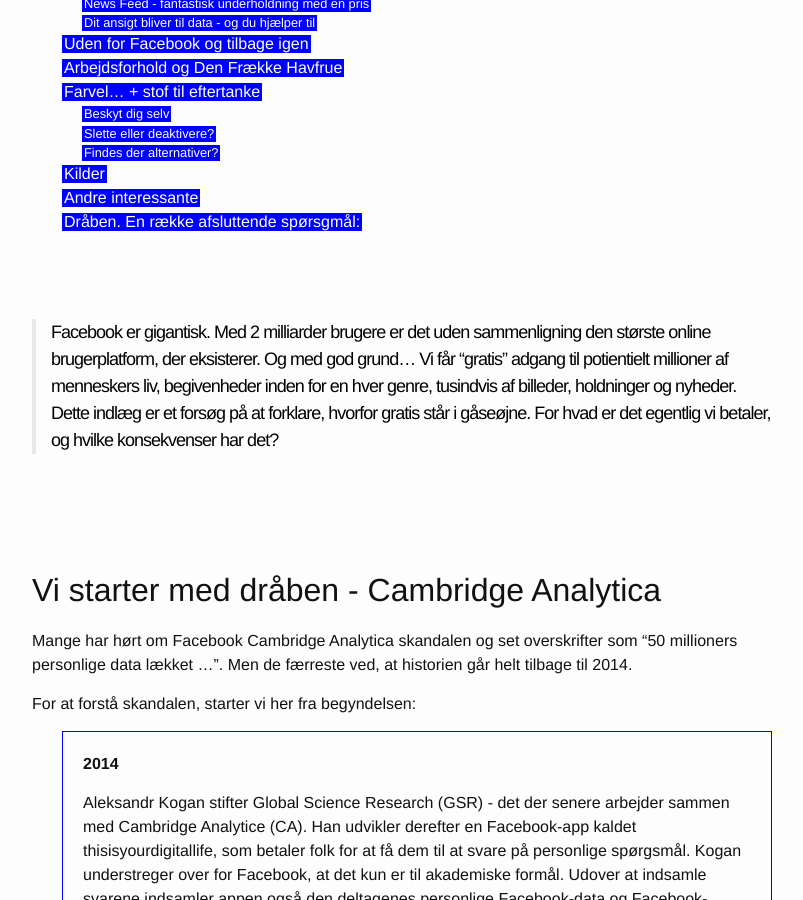
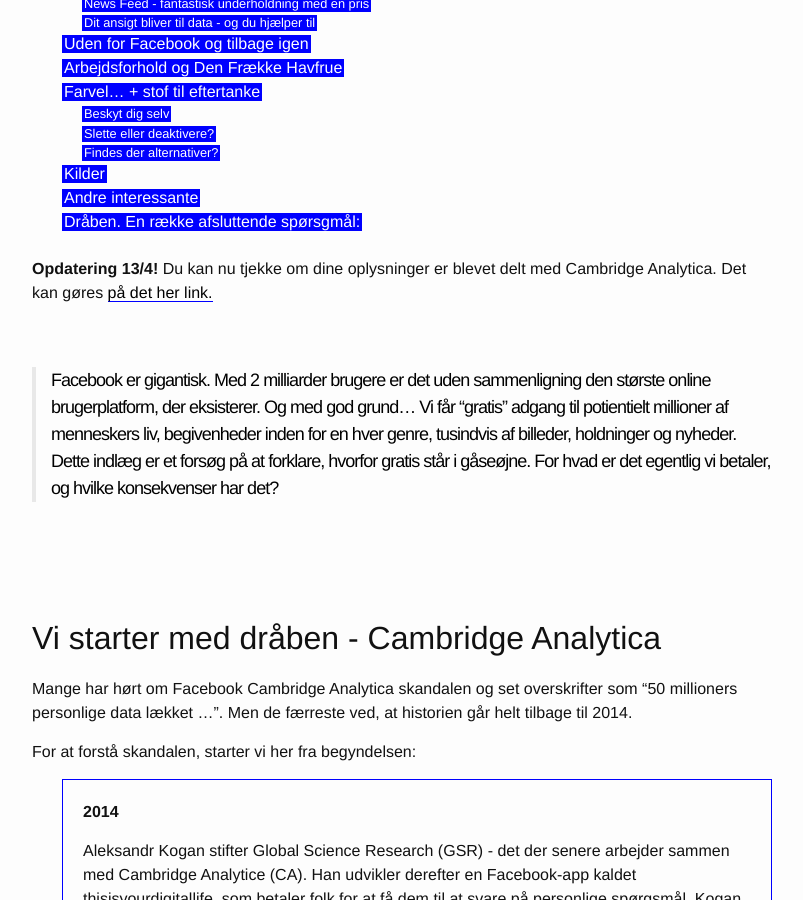
Before and after one commit to peterhoejlundandersen/hilsen, a Jekyll site: the page built from _posts/blogs/2018-04-03-hvorfor-jeg-slettede-min-facebook.markdown, in a window 1280 px wide and 900 px high, scrolled down 491 px. Shown: the whole window, without its empty margins (238-1041 px from the left). Built offline with Jekyll 4.4.1, drawn with Linux system fonts in a browser that asks for light colours.

Commit message:
added update on how you can see if your data was used by Cambridge Analytice

```diff
--- a/_posts/blogs/2018-04-03-hvorfor-jeg-slettede-min-facebook.markdown
+++ b/_posts/blogs/2018-04-03-hvorfor-jeg-slettede-min-facebook.markdown
@@ -11,6 +11,9 @@
 <div class="js-hilsen-list facebook-blog">
 	<!-- bliver udfyldt med en indholdsbetegnelse af js -->
 </div>
+
+
+**Opdatering 13/4!** Du kan nu tjekke om dine oplysninger er blevet delt med Cambridge Analytica. Det kan gøres [på det her link.](https://www.facebook.com/help/1873665312923476?helpref=search&sr=1&query=cambridge){:target="_blank"}
 
 > Facebook er gigantisk. Med 2 milliarder brugere er det uden sammenligning den største online brugerplatform, der eksisterer. Og med god grund... Vi får "gratis" adgang til potientielt millioner af menneskers liv, begivenheder inden for en hver genre, tusindvis af billeder, holdninger og nyheder. Dette indlæg er et forsøg på at forklare, hvorfor gratis står i gåseøjne. For hvad er det egentlig vi betaler, og hvilke konsekvenser har det?
 
```
